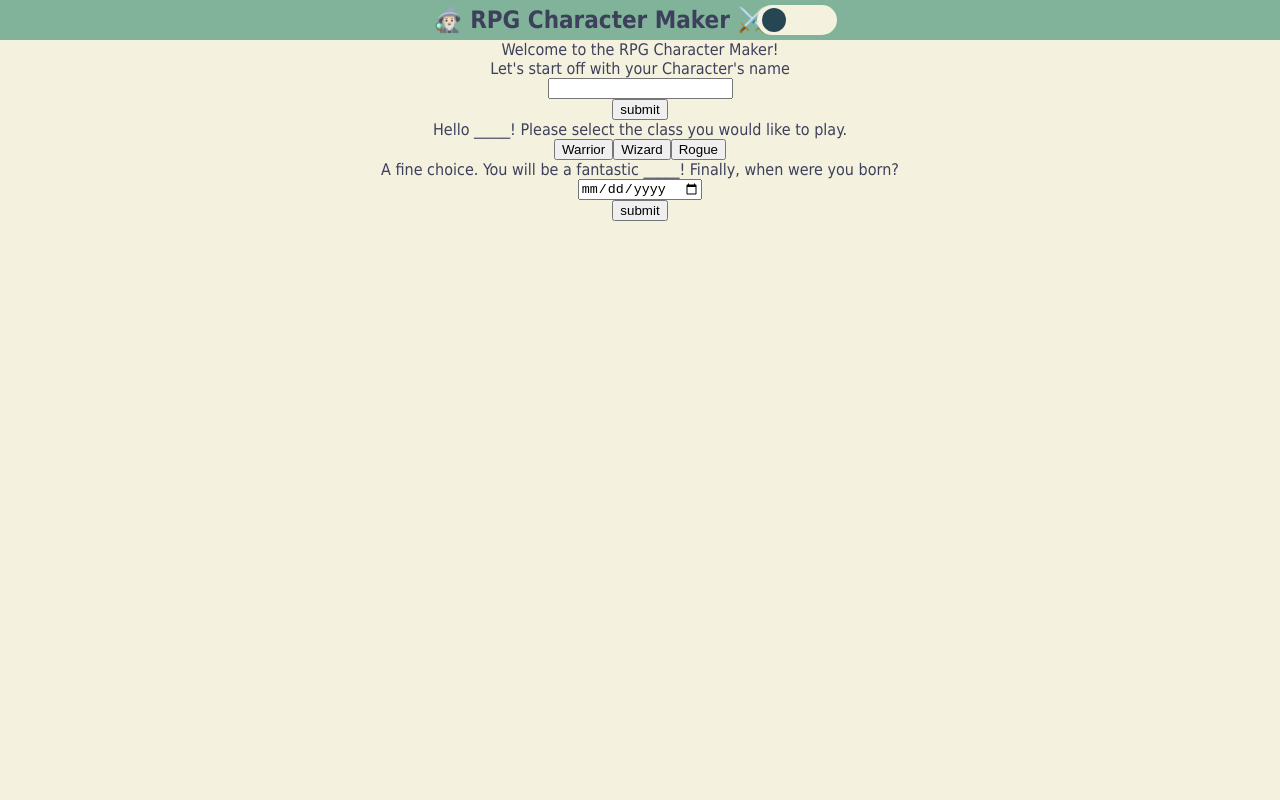
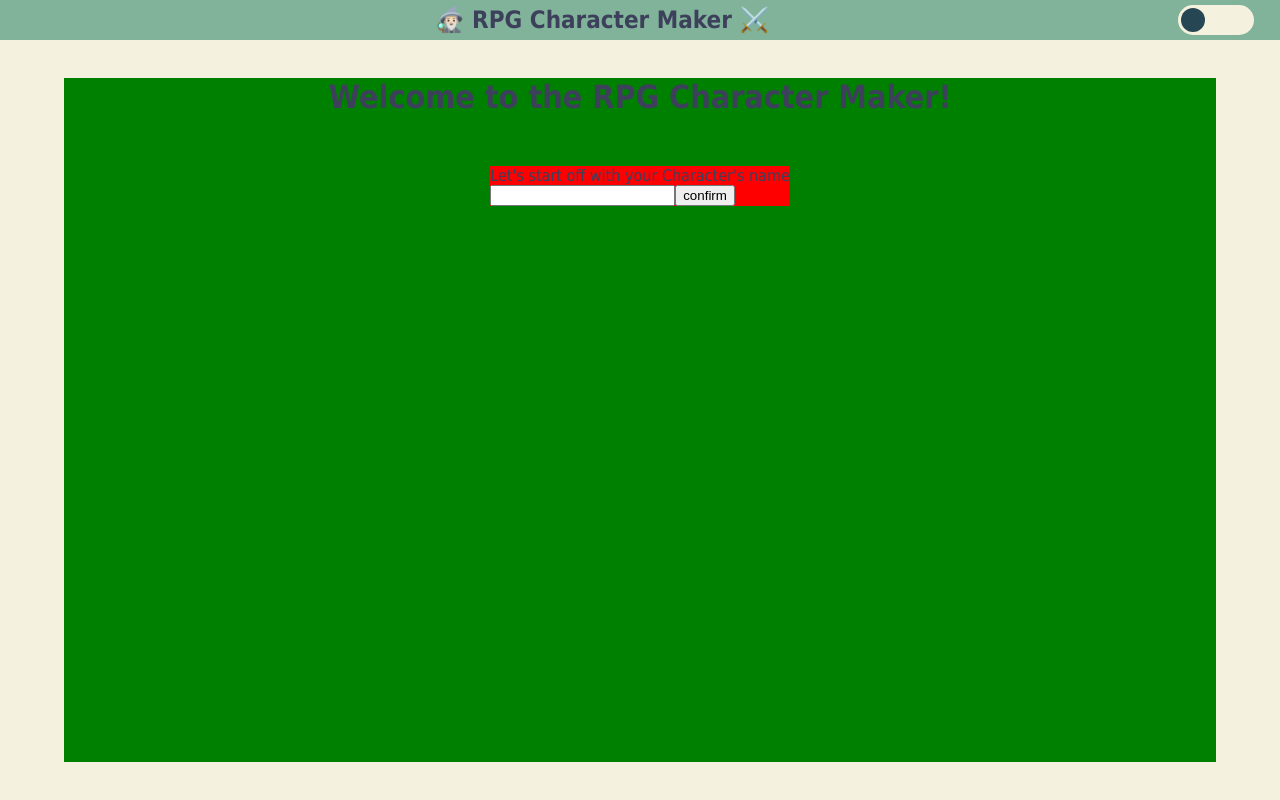
Before and after one commit to shdzhng/RPGMaker-challenge, a Next.js app: page / in a window 1280 px wide. Built offline with nearby package versions, Linux system fonts and the light colour scheme.

Commit message:
add styled forms controlled via state

```diff
--- /dev/null
+++ b/components/Form.jsx
@@ -0,0 +1,105 @@
+import React, { useState, useRef, useEffect } from 'react';
+import styled, { css } from 'styled-components';
+import { flexCol } from '../styles/templates';
+
+const CLASS_OPTIONS = ['Warrior', 'Wizard', 'Rogue'];
+
+const Form = () => {
+  const nameRef = useRef();
+  const classRef = useRef();
+  const birthdayRef = useRef();
+  const [data, setData] = useState({
+    name: null,
+    class: null,
+    birthday: null,
+  });
+
+  return (
+    <FormsContainer
+      onSubmit={(e) => {
+        e.preventDefault();
+        console.log({ data });
+      }}
+    >
+      {data.name === null && <h1>Welcome to the RPG Character Maker!</h1>}
+
+      <FormContainer>
+        <p>Let's start off with your Character's name</p>
+        <input ref={nameRef} />
+        <button
+          onClick={(e) => {
+            e.preventDefault();
+            console.log();
+            setData((prev) => {
+              return { ...prev, name: nameRef.current.value };
+            });
+          }}
+        >
+          confirm
+        </button>
+      </FormContainer>
+
+      {data.name !== null && (
+        <FormContainer ref={classRef}>
+          <fieldset>
+            <legend>
+              Hello _____! Please select the class you would like to play.
+            </legend>
+            {CLASS_OPTIONS.map((option, i) => (
+              <div key={option}>
+                <input
+                  name="classSelect"
+                  type="radio"
+                  id={option}
+                  value={option}
+                  onChange={({ target }) =>
+                    setData((prev) => {
+                      return { ...prev, class: target.value };
+                    })
+                  }
+                />
+                <label htmlFor={option}>{option}</label>
+              </div>
+            ))}
+          </fieldset>
+        </FormContainer>
+      )}
+
+      {data.class !== null && (
+        <FormContainer>
+          <p>
+            A fine choice. You will be a fantastic _____! Finally, when were you
+            born?
+          </p>
+          <input type="date" ref={birthdayRef} />
+          <button
+            onClick={(e) => {
+              e.preventDefault();
+              setData((prev) => {
+                return { ...prev, birthday: birthdayRef.current.value };
+              });
+            }}
+          >
+            confirm
+          </button>
+        </FormContainer>
+      )}
+
+      {data.birthday !== null && <button type="submit">submit</button>}
+    </FormsContainer>
+  );
+};
+
+const FormContainer = styled.div`
+  margin: 50px auto;
+  background-color: red;
+`;
+
+const FormsContainer = styled.form`
+  width: 90%;
+  height: 90%;
+  ${flexCol}
+  background-color:green;
+`;
+
+export default Form;
--- a/components/Navbar.jsx
+++ b/components/Navbar.jsx
@@ -7,7 +7,7 @@ const Navbar = ({ toggleTheme, theme }) => {
     <NavBar>
       <NavContainer>
         <h2>🧙🏻‍♂️ RPG Character Maker ⚔️</h2>
-        <ThemeButton currentTheme={theme} onClick={toggleTheme}></ThemeButton>
+        <ThemeButton currentTheme={theme} onClick={toggleTheme} />
       </NavContainer>
     </NavBar>
   );
@@ -32,6 +32,7 @@ const NavContainer = styled.div`
   position: relative;
 
   h2 {
+    width: 100%;
     text-align: center;
   }
 `;
--- a/pages/index.js
+++ b/pages/index.js
@@ -1,9 +1,11 @@
 import Head from 'next/head';
-import styled from 'styled-components';
+import styled, { css } from 'styled-components';
+import { flexCol } from '../styles/templates';
+import Form from '../components/Form';
 
 export default function Home() {
   return (
-    <div>
+    <Main>
       <Head>
         <title>RPG Character Maker</title>
         <meta
@@ -13,25 +15,8 @@ export default function Home() {
         <link rel="icon" href="/favicon.ico" />
       </Head>
 
-      <Main>
-        <p>Welcome to the RPG Character Maker!</p>
-        <p>Let's start off with your Character's name</p>
-        <input></input>
-        <button> submit</button>
-        <p>Hello _____! Please select the class you would like to play.</p>
-        <div>
-          <button>Warrior</button>
-          <button>Wizard</button>
-          <button>Rogue</button>
-        </div>
-        <p>
-          A fine choice. You will be a fantastic _____! Finally, when were you
-          born?
-        </p>
-        <input type="date"></input>
-        <button>submit</button>
-      </Main>
-    </div>
+      <Form />
+    </Main>
   );
 }
 
@@ -39,8 +24,6 @@ const Main = styled.main`
   background-color: ${({ theme }) => theme.background.primary};
   height: 95vh;
   width: 100vw;
-  display: flex;
-  flex-direction: column;
-  align-items: center;
-
+  ${flexCol}
+  justify-content: center;
 `;
--- /dev/null
+++ b/styles/templates.js
@@ -0,0 +1,9 @@
+import { css } from 'styled-components';
+
+const flexCol = css`
+  display: flex;
+  flex-direction: column;
+  align-items: center;
+`;
+
+export { flexCol };
```
